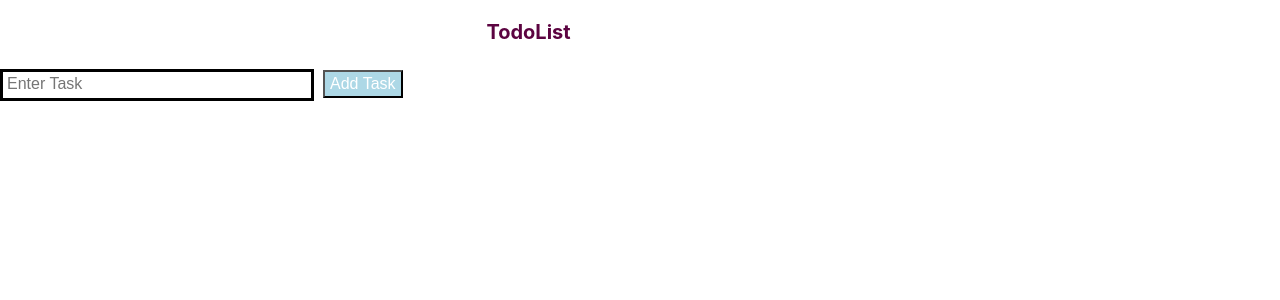
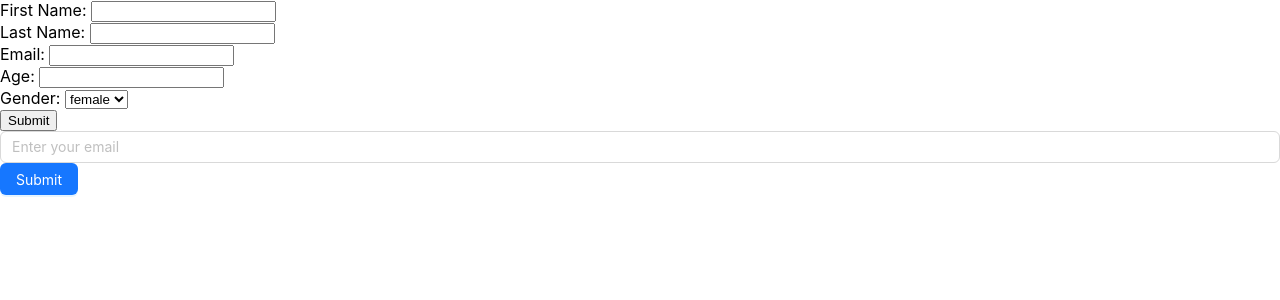
Before and after one commit to tharanivenkat17/React-Task, a React (Create React App) app in the folder taskapp/: page /signup in a window 1280 px wide. Shown: the top 300 px of the page. Built offline with nearby package versions, Linux system fonts and the light colour scheme.

Commit message:
react-hook-form

```diff
--- a/taskapp/package.json
+++ b/taskapp/package.json
@@ -7,9 +7,11 @@
     "@testing-library/jest-dom": "^6.6.3",
     "@testing-library/react": "^16.2.0",
     "@testing-library/user-event": "^13.5.0",
+    "antd": "^5.24.6",
     "axios": "^1.7.9",
-    "react": "^19.0.0",
-    "react-dom": "^19.0.0",
+    "react": "^19.1.0",
+    "react-dom": "^19.1.0",
+    "react-hook-form": "^7.55.0",
     "react-router-dom": "^7.2.0",
     "react-scripts": "5.0.1",
     "web-vitals": "^2.1.4"
--- a/taskapp/src/App.js
+++ b/taskapp/src/App.js
@@ -1,14 +1,17 @@
 // import ThemeProvider from './AdvanceTask/ThemeToggle/ThemeContext';
 // import ThemeToggle from './AdvanceTask/ThemeToggle/ThemeToggle';
-import { BrowserRouter as Router } from 'react-router-dom';
-import Navigation from './IntermediateTask/Routing/Navigation';
-import { AuthProvider } from './AdvanceTask/Authentication/AuthContext';
+// import { BrowserRouter as Router } from 'react-router-dom';
+// import Navigation from './IntermediateTask/Routing/Navigation';
+// import { AuthProvider } from './AdvanceTask/Authentication/AuthContext';
 // import FetchDataAPI from './IntermediateTask/FetchDataAPI';
 // import Counter from './BasicTask/Counter';
 // import Form from './BasicTask/Form';
 // import HelloUser from './BasicTask/HelloUser';
 import React from 'react';
-import TodoList from './IntermediateTask/TodoList/TodoList';
+import Signup from './Signup';
+import IntegrationUI from './IntegrationUI';
+// import TodoList from './IntermediateTask/TodoList/TodoList';
+// import SignUp from './AdvanceTask/Authentication/SignUp';
 // import Form from "./AdvanceTask/CustomHook/Form";
 // import Performance from "./AdvanceTask/Performance/Performance";
 
@@ -17,6 +20,8 @@ function App() {
   // const name = "Siva";
   return (
     <div>
+      <Signup />
+      <IntegrationUI />
       {/*
       <h1> Basic Task </h1>
         <HelloUser name={name} />
@@ -24,7 +29,7 @@ function App() {
         <Form /> */}
       {/*
       <h1> Intermadiate Task</h1>*/}
-        <TodoList />
+        {/* <TodoList />  */}
         {/* <FetchDataAPI />  */}
       {/* <Navigation />  */}
       {/* <h1> Advance Task</h1> */}
--- /dev/null
+++ b/taskapp/src/IntegrationUI.jsx
@@ -0,0 +1,33 @@
+import React from 'react';
+import { Controller, useForm } from 'react-hook-form';
+import { Input, Button } from 'antd';
+
+export default function IntegrationUI() {
+  const { control, handleSubmit, formState: { errors } } = useForm();
+
+  const onSubmit = (data) => {
+    alert(JSON.stringify(data));
+  };
+
+  return (
+    <form onSubmit={handleSubmit(onSubmit)}>
+      <Controller
+        name="email"
+        control={control}
+        rules={{
+          required: "Email is required",
+          pattern: { value: /^[a-z0-9._%+-]+@[a-z0-9.-]+\.[a-z]{2,4}$/, message: "Invalid email address" }
+        }}
+        render={({ field }) => (
+          <Input
+            {...field}
+            placeholder="Enter your email"
+            status={errors.email ? 'error' : ''}
+          />
+        )}
+      />
+
+      <Button type="primary" htmlType="submit">Submit</Button>
+    </form>
+  );
+}
--- /dev/null
+++ b/taskapp/src/Signup.jsx
@@ -0,0 +1,46 @@
+import React from 'react'
+import { useForm } from "react-hook-form"
+
+export default function () {
+    const { register, handleSubmit, formState: { errors } } = useForm()
+    const onSubmit = (data) => {
+        console.log(data)
+        alert(JSON.stringify(data))
+    }
+    const Input = React.forwardRef(({ label, register, required }, ref) => (
+        <>
+            <label>{label}</label>
+            <input ref={ref} {...register(label, { required })} />
+        </>
+    ))
+
+    return (
+        <div>
+            <form onSubmit={handleSubmit(onSubmit)}>
+                <label>First Name: </label>
+                <input type="text" {...register("firstName", { required: true, minLength: { value: 4, message: "Name must have atleast  4 character" }, maxLength: { value: 26, message: "Name must have maximum 26 character" } })} /> <br />
+                {errors.firstName && <span>{errors.firstName.message} <br /> </span>}
+
+                <Input label="Last Name: " register={register} required /> <br />
+
+                <label>Email: </label>
+                <input type="email" {...register("email", { required: true, pattern: { value: /^[a-z0-9._%+-]+@[a-z0-9.-]+\.[a-z]{2,4}$/, message: "Invalid Email" } })} /> <br />
+                {errors.email && <span>{errors.email.message} <br /> </span>}
+
+                <label>Age: </label>
+                <input type="number" {...register("age", { required: true, min: { value: 10, message: "Age must be greater than 10" }, max: { value: 70, message: "Age must be less than 70" } })} /> <br />
+                {errors.age && <span>{errors.age.message} <br /></span> }
+
+                <label>Gender: </label>
+                <select {...register("gender")}>
+                    <option value="female">female</option>
+                    <option value="male">male</option>
+                    <option value="other">other</option>
+                </select>
+
+                <br />
+                <input type="submit" />
+            </form>
+        </div>
+    )
+}
```
Also changed, not shown: 1 other file (tests, documents, lock files or other folders).
